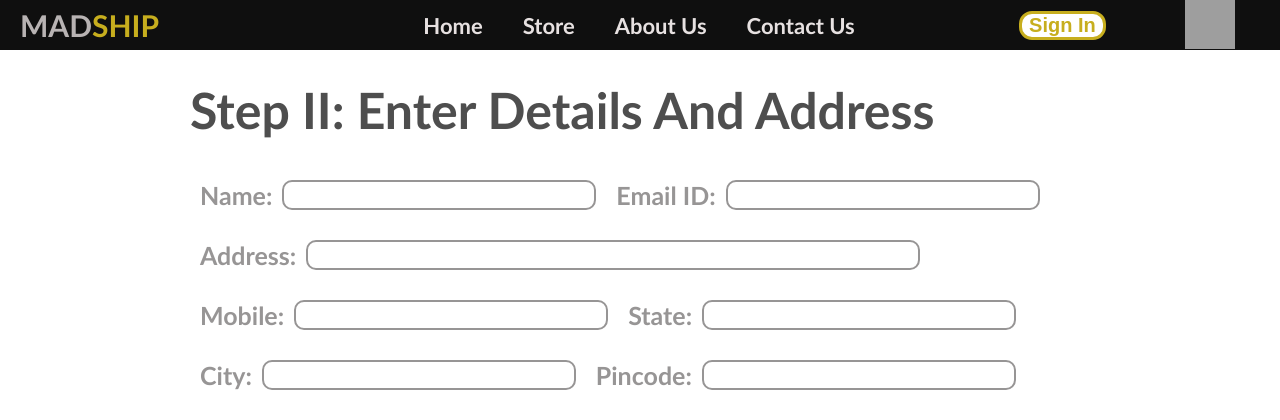
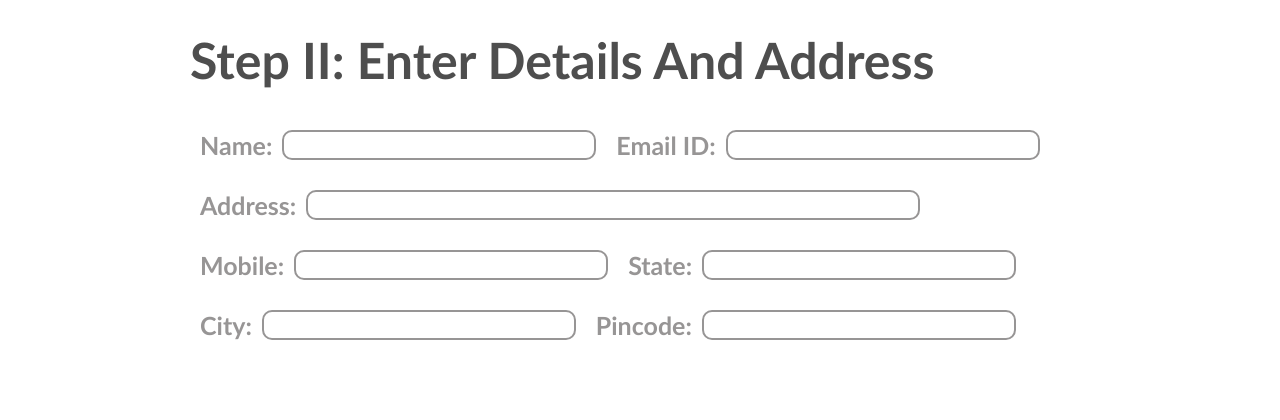
Before and after one commit to only4aj/MADSHIP, a Django app: page /checkout/ in a window 1280 px wide. Shown: the top 420 px of the page. Run offline with Django 4.2, Linux system fonts and the light colour scheme; some web fonts are replaced; grey boxes are pictures that could not be loaded.

Commit message:
checkout html update

```diff
--- a/templates/checkout.html
+++ b/templates/checkout.html
@@ -12,7 +12,7 @@
 </head>
 
 <body>
-    <nav class="greycon">
+    <!-- <nav class="greycon">
         <h1>MAD<span id="colship">SHIP</span></h1>
         <ul>
             <li><a href="/">Home</a></li>
@@ -22,7 +22,7 @@
         </ul>
         <button type="submit" id="login" class="login"><a href="{% url 'login' %}">Sign In</a></button>
         <a href="{% url 'cart' %}"><img src="{% static 'shopcart.png' %}" alt="" id="cartimg"></a>
-    </nav>
+    </nav> -->
     <div class="head">
         <h1 class="h1head">Step II: Enter Details And Address</h1>
     </div>
@@ -54,7 +54,7 @@
             <button type="submit" class="paybtn">Place Order →</button>
         </form>
     </div>
-    <button class="contbtn"><a href="{% url 'store' %}">← Continue Shopping</a></button>
+    <button class="contbtn"><a href="{% url 'cart' %}">← Continue Shopping</a></button>
 </body>
 
 </html>
```
